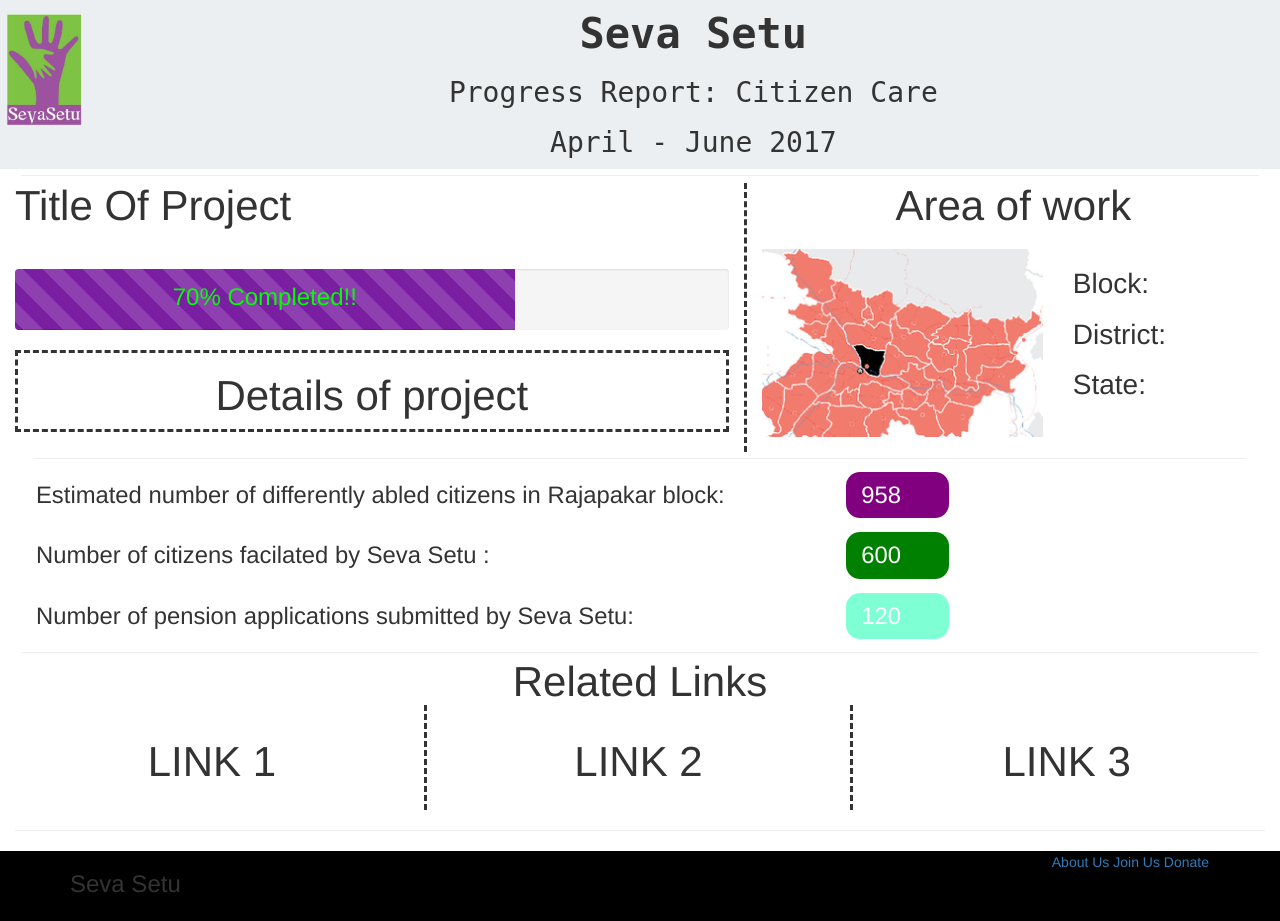
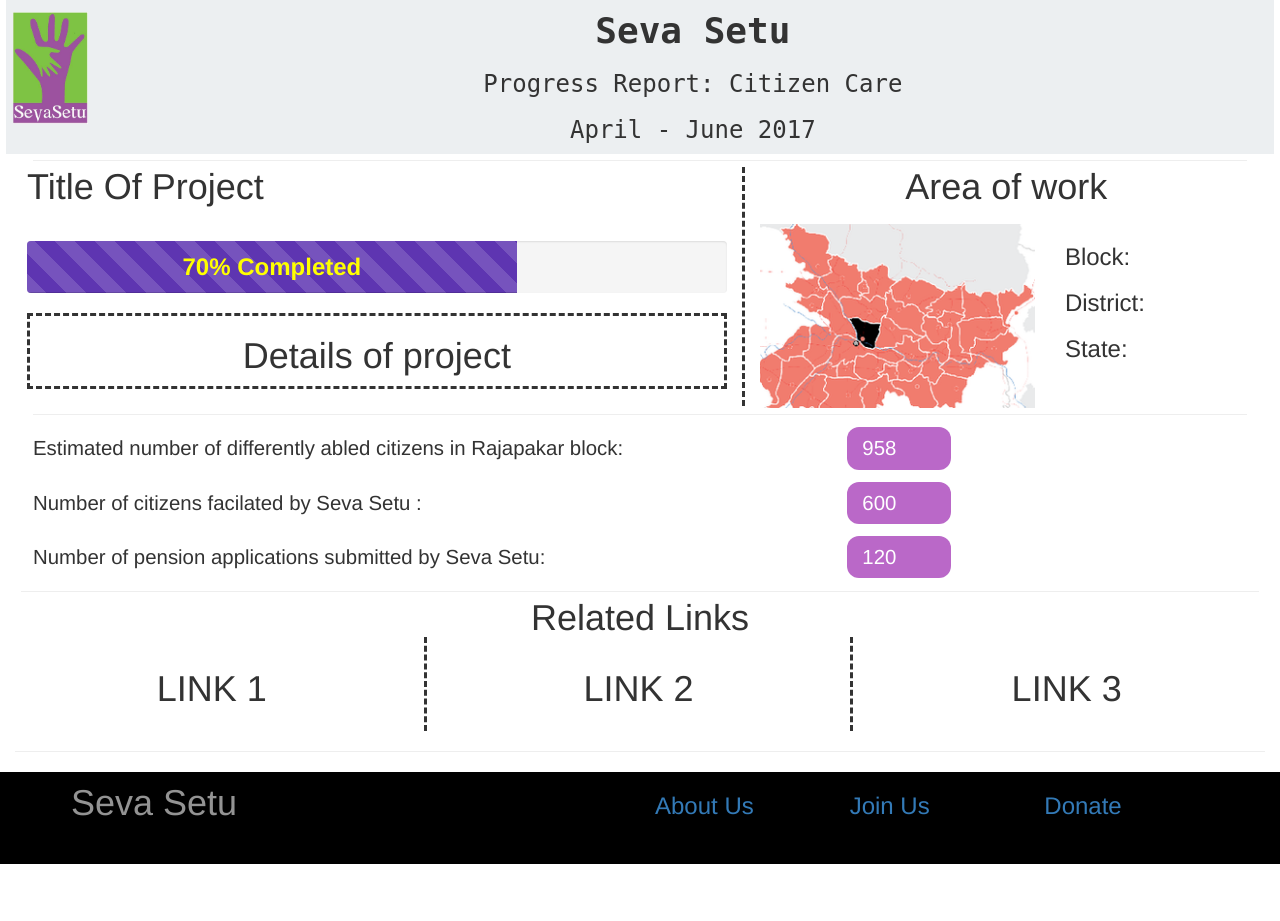
Before and after one commit to seva-setu/fundraiser-report-card, a PHP site: page / in a window 1280 px wide. After the commit the page ends 864 px from the top, so only its background shows below. Run offline with PHP 8.4, Linux system fonts and the light colour scheme; some libraries are stand-ins or nearby versions.

Commit message:
Changed footer + Decreased text size + Increased gutter + changed progress bar color combination

```diff
--- a/index.php
+++ b/index.php
@@ -22,9 +22,7 @@
 	footer {
             background-color: black;
         }
-	#justpushtobottom {
-	    height: 82vh;
-	}
+    body{font-size: 12px;}
 	/* for screens that are at least 320 pixels wide but less than or equal to 640 pixels wide */
 	@media screen and (min-width:320px) and (max-width:640px) and (orientation:portrait) {
 
@@ -41,7 +39,7 @@
 	}
 	@media screen and (min-width:320px) and (max-width:640px) and (orientation:landscape) {
 
-  		body{font-size: 14px;}
+  		body{font-size: 12px;}
   		.border{
   			border-right-width: 0px;
   			border-block-end-style: groove;
@@ -70,7 +68,7 @@
 	</style>
 </head>
 <body>
-	<div class="container-fluid" style="background-color:#eceff1;" >
+	<div class="container-fluid" style="background-color:#eceff1; margin-left: 0.5em;margin-right: 0.5em;" >
 		<div class="row">
 			<div id="div1-1" class="col-xs-1" style="padding: 0px;">
 				<a href="http://sevasetu.org/">
@@ -86,7 +84,7 @@
 			</div>
 		</div>
 	</div>
-	<div class="container-fluid">
+	<div class="container-fluid" style="margin-left: 1em;margin-right: 1em;">
 		<hr style="margin: 0.5%;">
 		<div class="row">
 			<div class="col-sm-7 button-wrapper border" style="">
@@ -94,8 +92,8 @@
 				<br>
 				<br>
 				<div class="progress" style="width:100%;height:4.35em;">
-    				<div class="progress-bar progress-bar-striped active" role="progressbar" aria-valuenow="70" aria-valuemin="0" aria-valuemax="100" style="width:70%;background-color:#7b1fa2">
-    				<h2 style="color:lime;top: 25%;position: relative;margin-top:0px;-">70% Completed!!</h2>
+    				<div class="progress-bar progress-bar-striped active" role="progressbar" aria-valuenow="70" aria-valuemin="0" aria-valuemax="100" style="width:70%;background-color:#5e35b1">
+    				<h2 style="color:#ffff00;top: 25%;position: relative;margin-top:0px;-"><b>70% Completed</b></h2>
     				</div>
   				</div>
   				<div style="border-style: dashed;text-align: center;position: relative;">
@@ -126,7 +124,7 @@
 			<div class="col-xs-8" style="">
 				<h4>Estimated number of differently abled citizens in Rajapakar block:</h4>
 			</div>
-			<div id="div4-12" class="col-xs-1 btn_no" style="background-color: purple;">
+			<div id="div4-12" class="col-xs-1 btn_no" style="background-color: #ba68c8;">
 				<h4 style="color: white;">958</h4>
 			</div>
 			<div id="div4-13" class="col-xs-3"></div>
@@ -135,7 +133,7 @@
 			<div class="col-xs-8" style="">
 				<h4>Number of citizens facilated by Seva Setu :</h4>
 			</div>
-			<div id="div4-22" class="col-xs-1 btn_no" style="background-color: green;">
+			<div id="div4-22" class="col-xs-1 btn_no" style="background-color: #ba68c8;">
 				<h4 style="color: white;">600</h4>
 			</div>
 			<div id="div4-23" class="col-xs-3"></div>
@@ -144,7 +142,7 @@
 			<div class="col-xs-8" style="">
 				<h4>Number of pension applications submitted by Seva Setu:</h4>
 			</div>
-			<div id="div4-32" class="col-xs-1 btn_no" style="background-color: aquamarine;">
+			<div id="div4-32" class="col-xs-1 btn_no" style="background-color: #ba68c8;">
 				<h4 style="color: white;">120</h4>
 			</div>
 			<div id="div4-33" class="col-xs-3"></div>
@@ -169,19 +167,14 @@
 	</div>
 	<footer class="footer p-t-1">
         <div class="container">
-            <div class="pull-right">
                 <nav class="navbar" style="background:transparent; color: black;">
-                    <nav class="nav navbar-nav pull-xs-left">
-                        <a class="nav-item nav-link" href="#">About Us</a>
-                        <a class="nav-item nav-link" href="#">Join Us</a>
-                        <a class="nav-item nav-link" href="#">Donate</a>
-                    </nav>
+                    	<div class="row">
+                    		<div class="col-sm-6 h6"> <h1 style="color: whitesmoke;opacity: 0.6;margin-top: 0px;">Seva Setu</h1> </div>
+                			<div class="col-sm-2 "> <a class="nav-item nav-link" href="#"><h2>About Us</h2></a></div>
+                			<div class="col-sm-2 "> <a class="nav-item nav-link" href="#"><h2>Join Us</h2></a></div>
+                			<div class="col-sm-2"> <a class="nav-item nav-link" href="#"><h2>Donate</h2></a></div>
+                    	</div>
                 </nav>
-            </div>
-            <p class="h6">
-                <h3>Seva Setu</h3>
-                <a href="www.sevasetu.org" target="_blank"></a>
-            </p>
         </div>
     </footer>
 
```
